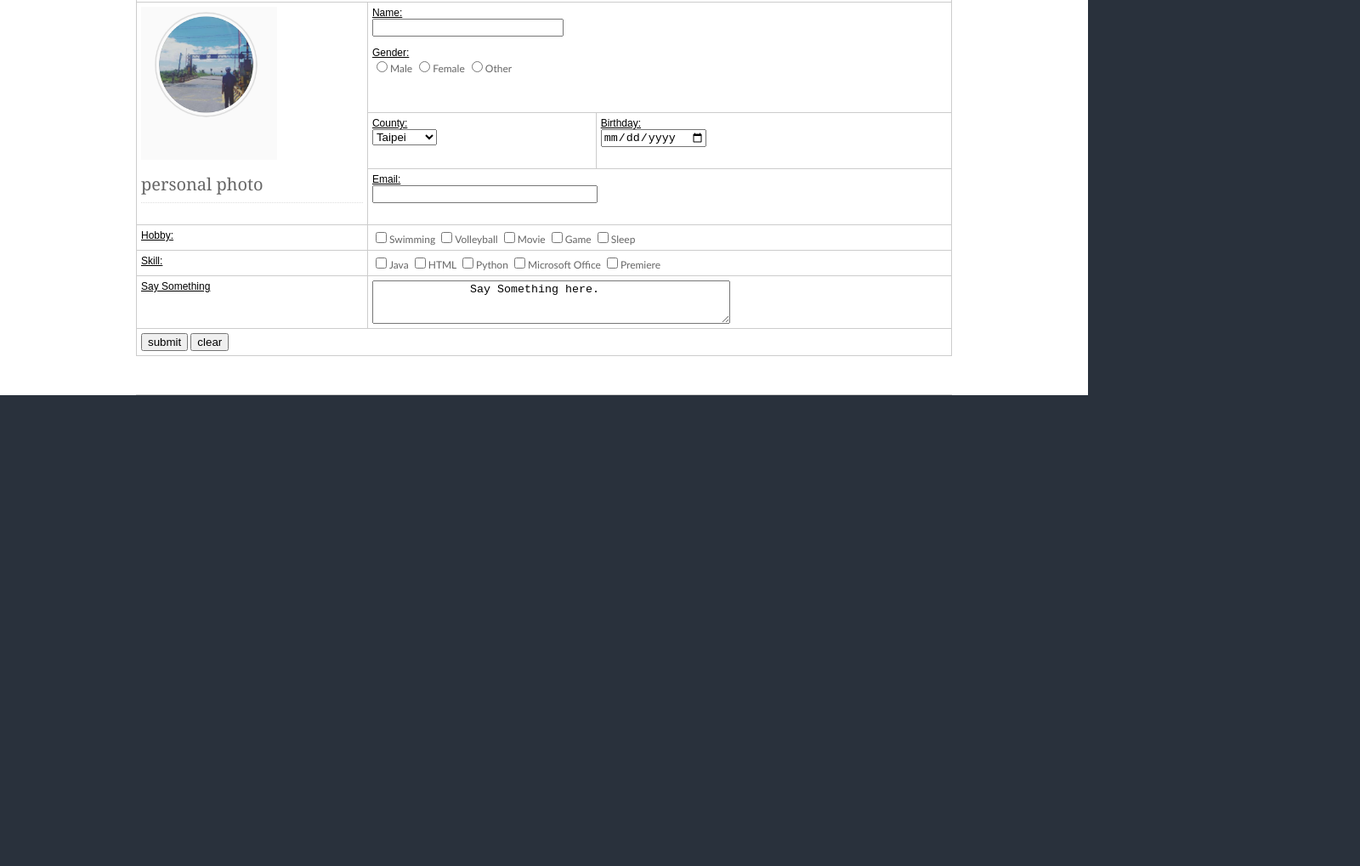
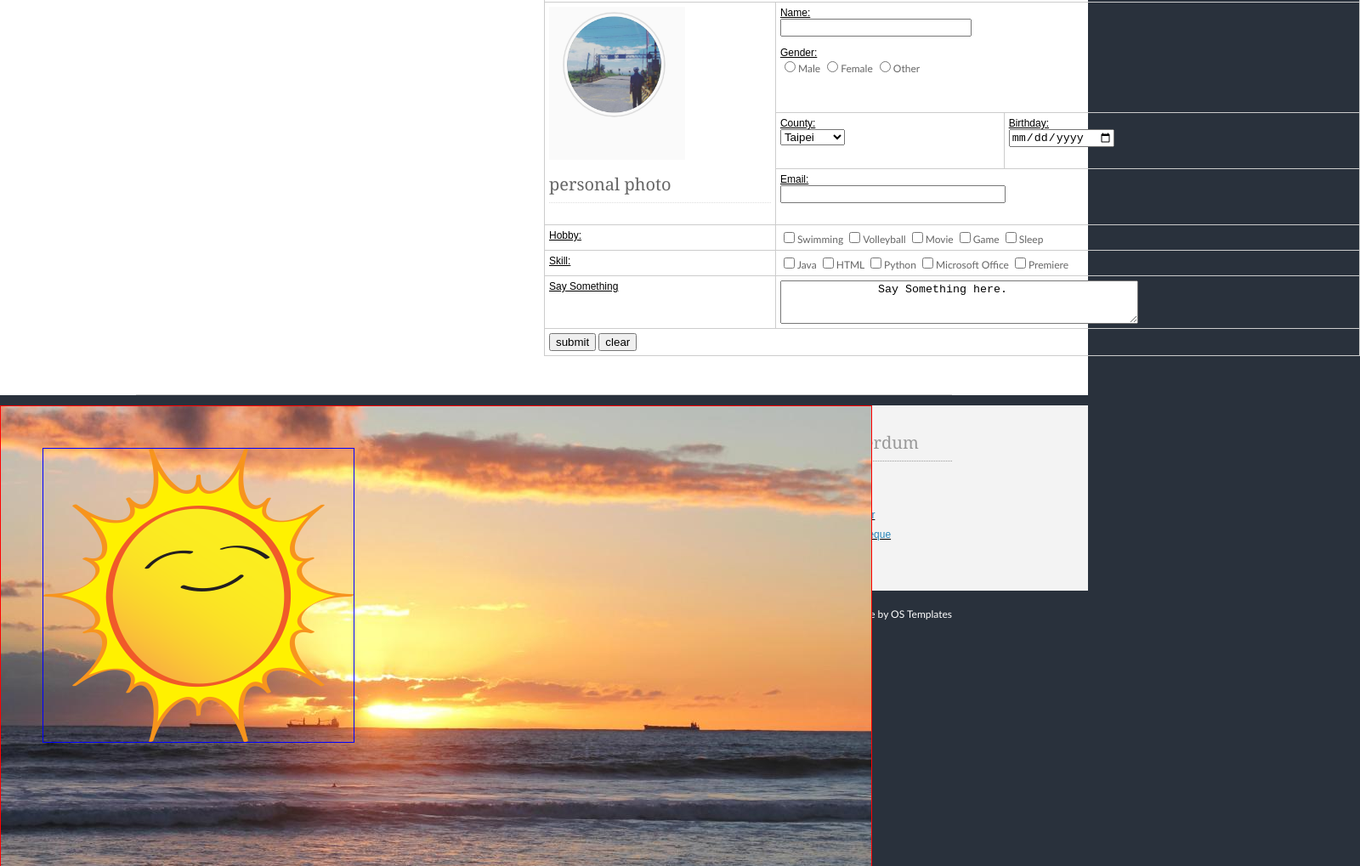
Before and after one commit to Shihsianglailee/Week11_HW-Lab, a plain HTML site: page pages/style-demo.html in a window 1280 px wide. Shown: the part 288-1307 px from the top of the page at 85% size, 1600 px wide, since content can reach past the window. Before the commit the page ends 800 px from the top, so only its background shows below. Drawn offline with Linux system fonts and the light colour scheme.

Commit message:
fulfill my lab & hw

```diff
--- a/pages/style-demo.html
+++ b/pages/style-demo.html
@@ -12,6 +12,20 @@ Licence URI: http://www.os-templates.com/template-terms
 <meta http-equiv="Content-Type" content="text/html; charset=iso-8859-1" />
 <link rel="stylesheet" href="../layout/styles/layout.css" type="text/css" />
 <style type="text/css">
+  .background-image{
+    position: absolute;
+    z-index: 1;
+    border: 1px solid black;
+    border-color: red;
+  }
+  .foreground-image{
+    position: absolute;
+    z-index: 2;
+    margin-top: 50px;
+    margin-left: 50px;
+    border: 1px solid black;
+    border-color: blue;
+  }
     body{font-family:cooper black,calibri,arial ;
       color: brown;}
     a.lith{text-decoration: line-through;}
@@ -24,7 +38,11 @@ Licence URI: http://www.os-templates.com/template-terms
     ul{font-family:arial;
       color: black;
       text-decoration: underline;}
-  </style>
+    table{
+      margin-left: 50%;
+    }
+
+ </style>
 </head>
 <body id="top">
 <div class="wrapper col1">
@@ -138,6 +156,71 @@ Licence URI: http://www.os-templates.com/template-terms
   </table>
   </div>
 </div>
+<div>
+  <p><img src="sunset.jpg" class="background-image" alt="background img">
+    <img src="Sun.png" class="foreground-image" alt="foreground img"></p>
+</div>
+
+
+<div class="wrapper col6">
+  <div id="footer">
+    <div id="login">
+      <h2>Client Login !</h2>
+      <p>Clients can Login to their accounts here.</p>
+      <form action="#" method="post">
+        <fieldset>
+          <legend>Client Login</legend>
+          <div class="fl_left">
+            <input type="text" value="Enter email address&hellip;"  onfocus="this.value=(this.value=='Enter email address&hellip;')? '' : this.value ;" />
+            <input type="password" value="Enter password&hellip;"  onfocus="this.value=(this.value=='Enter password&hellip;')? '' : this.value ;" />
+          </div>
+          <div class="fl_right">
+            <input type="submit" name="login_go" id="login_go" value="&raquo;" />
+          </div>
+        </fieldset>
+      </form>
+      <p><a href="#">&raquo; Lost Your Password</a> | <a href="#">Create An Account &raquo;</a></p>
+    </div>
+    <div class="footbox">
+      <h2>Lacus interdum</h2>
+      <ul>
+        <li><a href="#">Praesent et eros</a></li>
+        <li><a href="#">Praesent et eros</a></li>
+        <li><a href="#">Lorem ipsum dolor</a></li>
+        <li><a href="#">Suspendisse in neque</a></li>
+        <li class="last"><a href="#">Praesent et eros</a></li>
+      </ul>
+    </div>
+    <div class="footbox">
+      <h2>Lacus interdum</h2>
+      <ul>
+        <li><a href="#">Praesent et eros</a></li>
+        <li><a href="#">Praesent et eros</a></li>
+        <li><a href="#">Lorem ipsum dolor</a></li>
+        <li><a href="#">Suspendisse in neque</a></li>
+        <li class="last"><a href="#">Praesent et eros</a></li>
+      </ul>
+    </div>
+    <div class="footbox">
+      <h2>Lacus interdum</h2>
+      <ul>
+        <li><a href="#">Praesent et eros</a></li>
+        <li><a href="#">Praesent et eros</a></li>
+        <li><a href="#">Lorem ipsum dolor</a></li>
+        <li><a href="#">Suspendisse in neque</a></li>
+        <li class="last"><a href="#">Praesent et eros</a></li>
+      </ul>
+    </div>
+    <br class="clear" />
+  </div>
+</div>
+<div class="wrapper col7">
+  <div id="copyright">
+    <p class="fl_left">Copyright &copy; 2014 - All Rights Reserved - <a href="#">Domain Name</a></p>
+    <p class="fl_right">Template by <a target="_blank" href="http://www.os-templates.com/" title="Free Website Templates">OS Templates</a></p>
+    <br class="clear" />
+  </div>
+</div>
 
 </body>
 </html>
```
Also changed, not shown: index.html (+77 -3 lines), pages/Sun.png (added).
